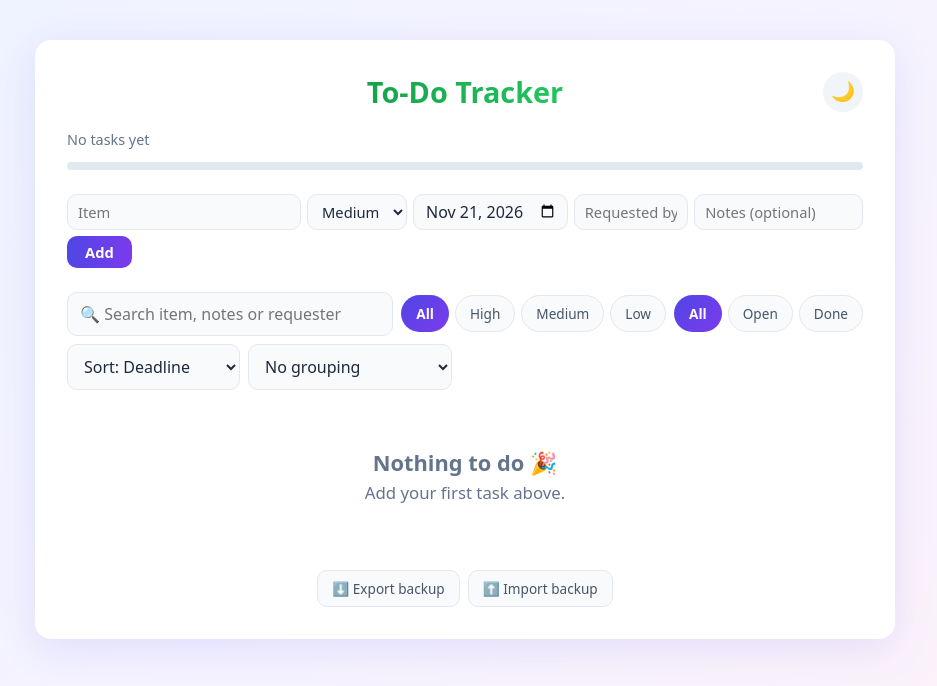
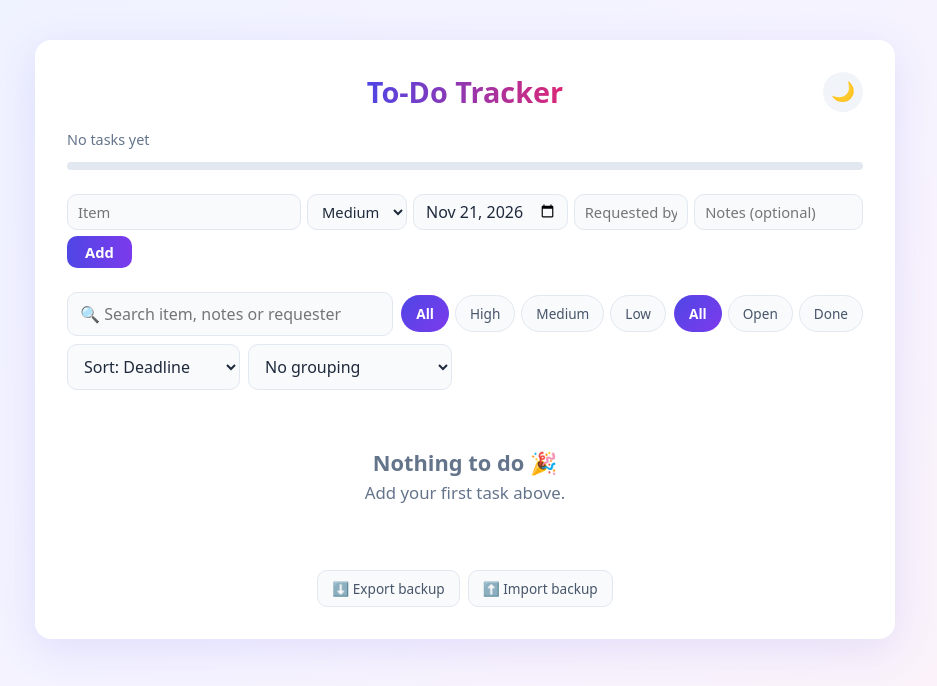
Before and after one commit to RaymondGu83/todo, a plain HTML site: page index.html in a window 1280 px wide. Shown: the whole page, without its empty margins (175-1112 px from the left). Drawn offline with Linux system fonts and the light colour scheme.

Commit message:
Revert heading color to original gradient
Co-Authored-By: Claude Sonnet 5.5 <noreply@anthropic.com>

```diff
--- a/index.html
+++ b/index.html
@@ -36,7 +36,7 @@
     margin: 0;
     text-align: center;
     font-size: 1.8em;
-    background: linear-gradient(90deg, #16a34a, #22c55e);
+    background: linear-gradient(90deg, #4f46e5, #db2777);
     -webkit-background-clip: text;
     background-clip: text;
     color: transparent;
```
